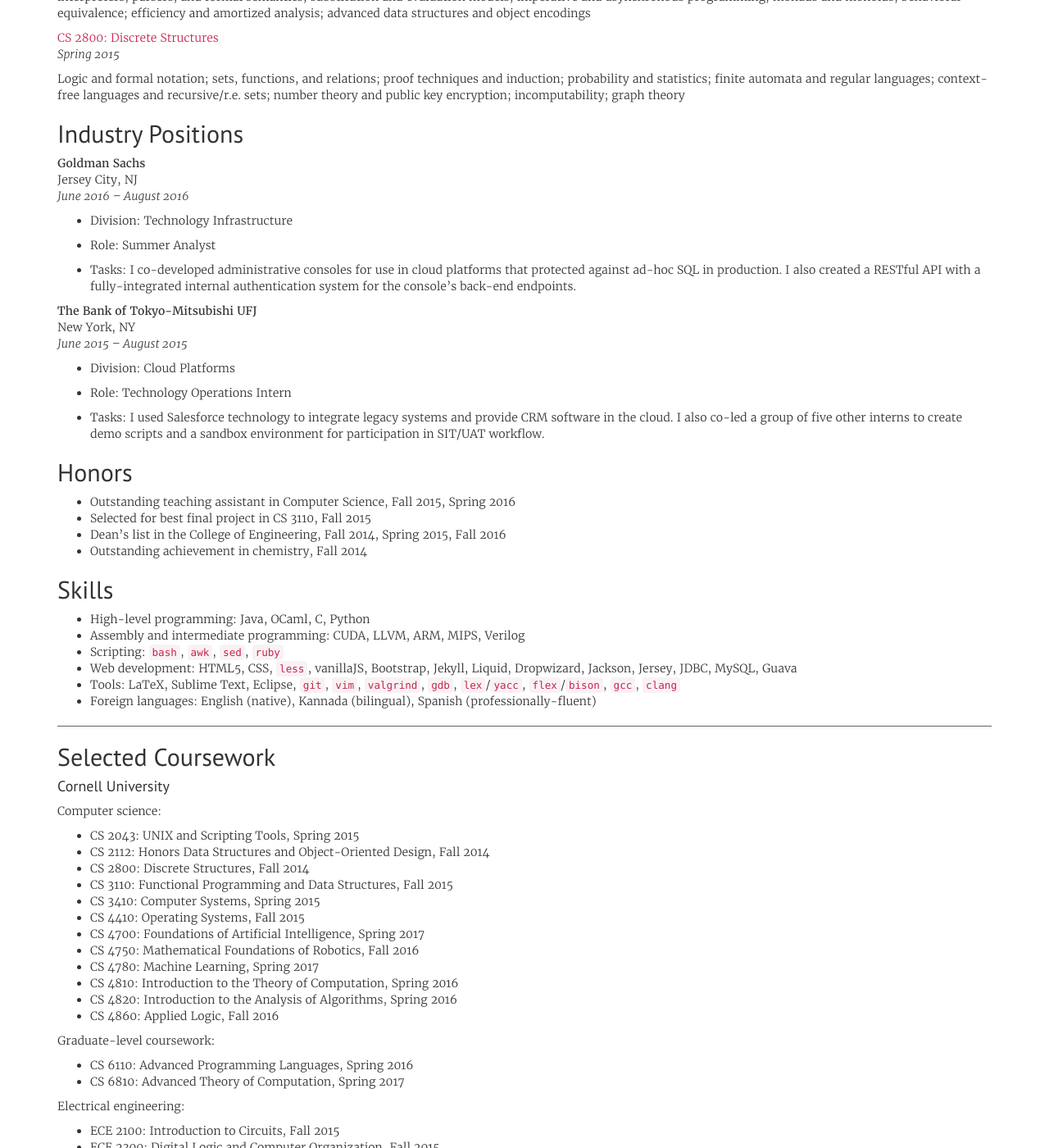
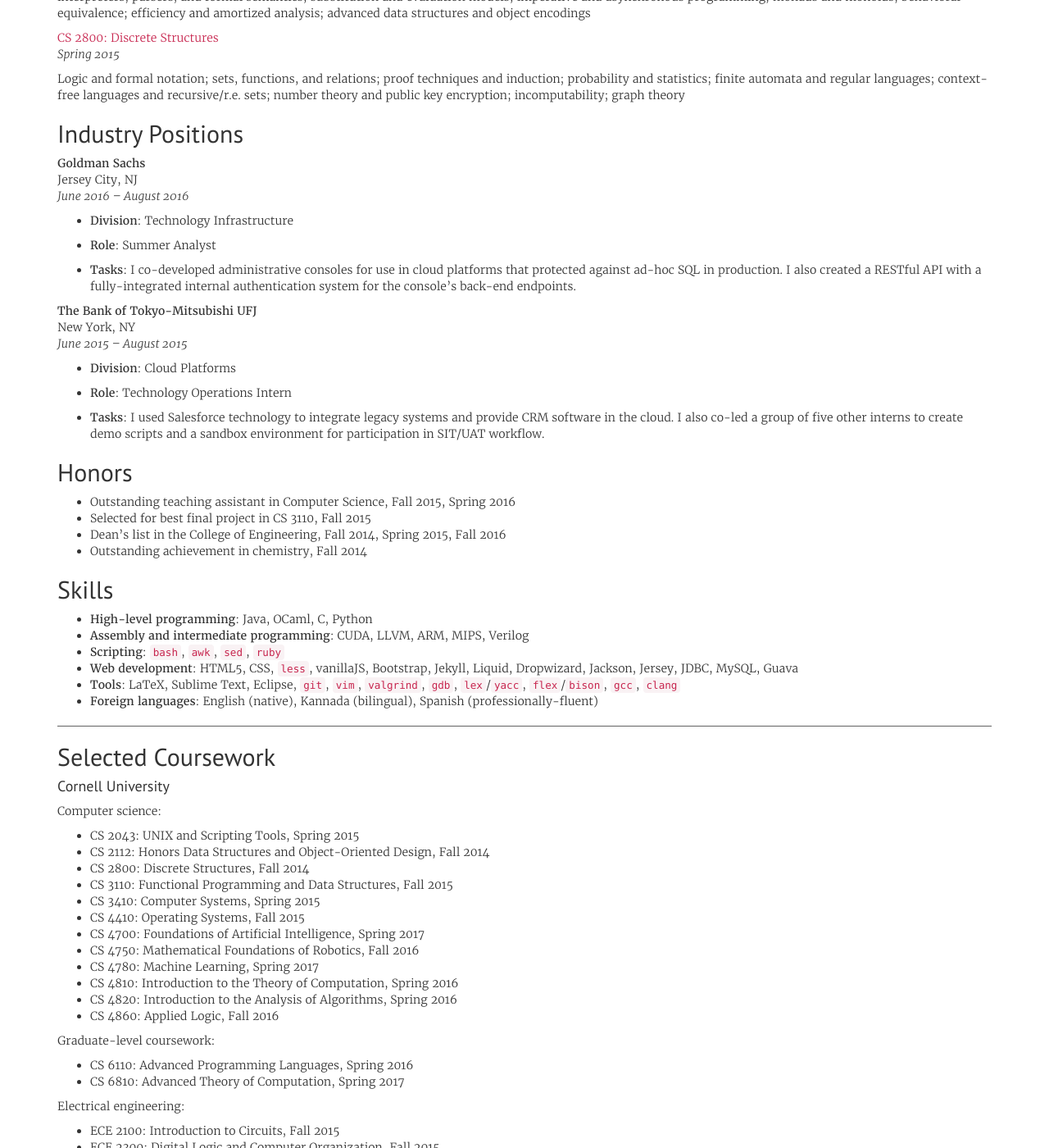
Before and after one commit to chiragbharadwaj/site, a Jekyll site: the page built from cv/index.md, in a window 1280 px wide and 1400 px high, scrolled down 1341 px. Shown: the whole window at 82% size. Built offline with Jekyll 4.4.1, drawn with Linux system fonts in a browser that asks for light colours; nearby versions of some CDN libraries; some web fonts are replaced; library files that are not in the unit come from our copies; some of the changed text lies outside the part shown.

```diff
--- a/cv/index.md
+++ b/cv/index.md
@@ -69,11 +69,11 @@ Note: I also have some experience with teaching at the [high school-level][hs].
   {{ position.where }}
   *{{ position.when }}*
 
-  + Division: {{ position.unit }}
+  + **Division**: {{ position.unit }}
 
-  + Role:     {{ position.role }}
+  + **Role**:     {{ position.role }}
 
-  + Tasks:    {{ position.tasks }}
+  + **Tasks**:    {{ position.tasks }}
 {% endfor %}
 
 ## Honors
```
Also changed, not shown: _data/vitae.yml (+9 -8 lines).
